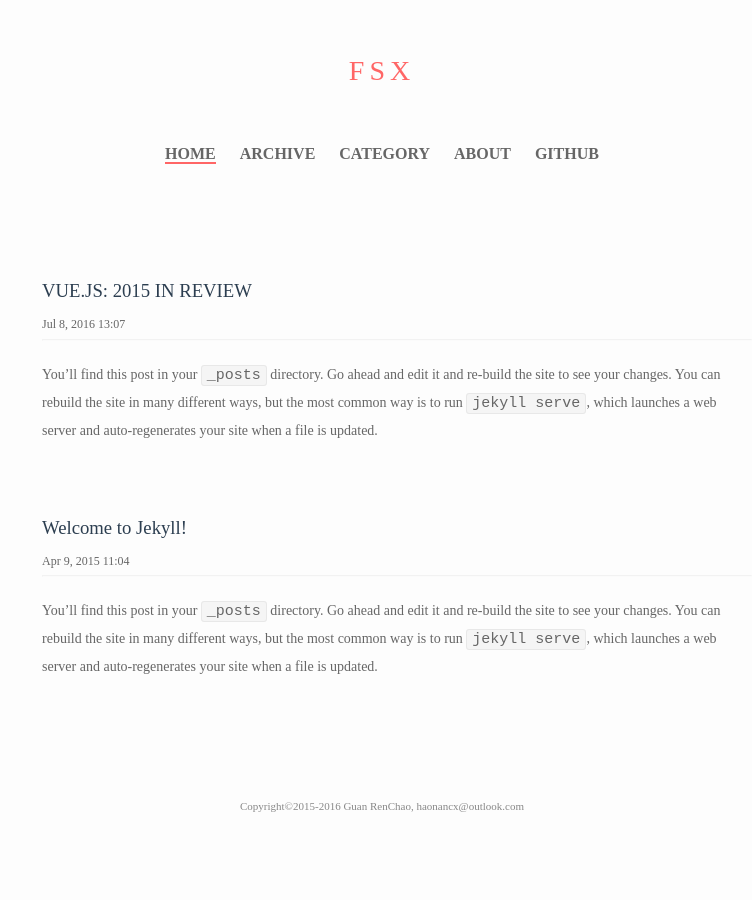
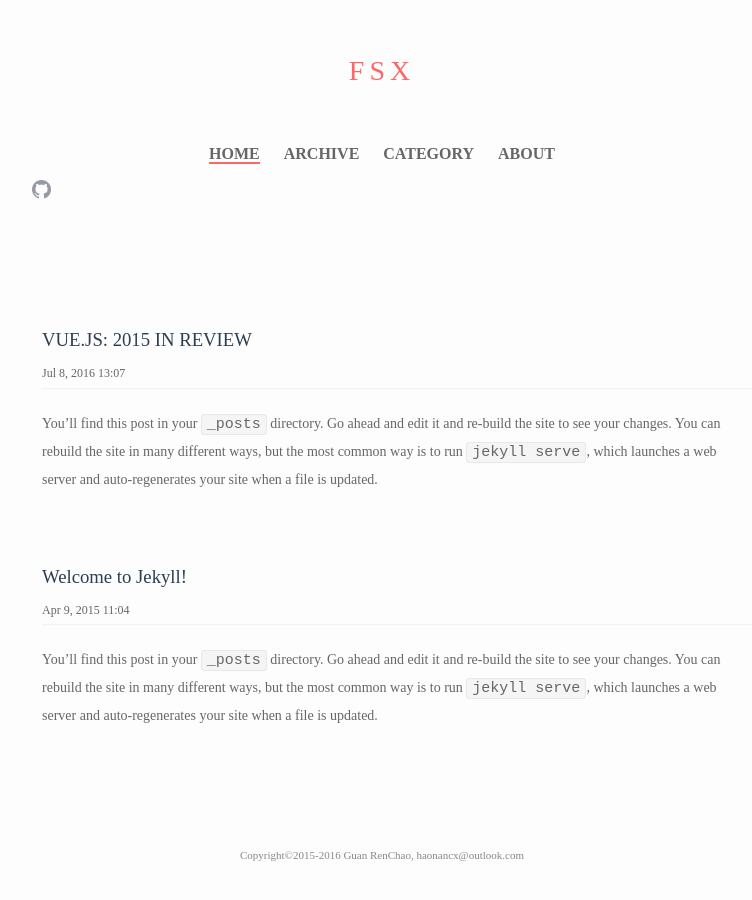
Before and after one commit to xtd420/Haonancx.github.io, a Jekyll site: the page built from index.html, in a window 1280 px wide. Shown: the whole page, without its empty margins (258-1010 px from the left). Built offline with Jekyll 4.4.1, drawn with Linux system fonts in a browser that asks for light colours.

Commit message:
display github-icon

```diff
--- a/_includes/header.html
+++ b/_includes/header.html
@@ -50,26 +50,17 @@
 				</li>
 			{% endif %}
 
-				<li>
+				<!-- <li>
 					<a href="https://github.com/{{ site.github_username }}">GITHUB</a>
-				</li>
+				</li>			 -->
 		</div>
-<!-- 		<ul class="social-links">
+ 		<ul class="social-links">
 			<li>
 				<a href="https://github.com/{{ site.github_username }}" title="Github">
 					<img width="19px" height="19px" src="/images/github.png"/>
 				</a>
 			</li>
-			<li>
-				<a href="/feed.xml" title="RSS">
-					<img width="19px" height="19px" src="/images/rss.png"/>
-				</a>
-			</li>
-			<li>
-				<a href="https://twitter.com/{{ site.twitter_username }}" title="Twitter">
-					<img width="19px" height="19px" src="/images/twitter.png"/>
-				</a>
-			</li>
-		</ul> -->
+
+		</ul>
 	</div>
 </header>
```
